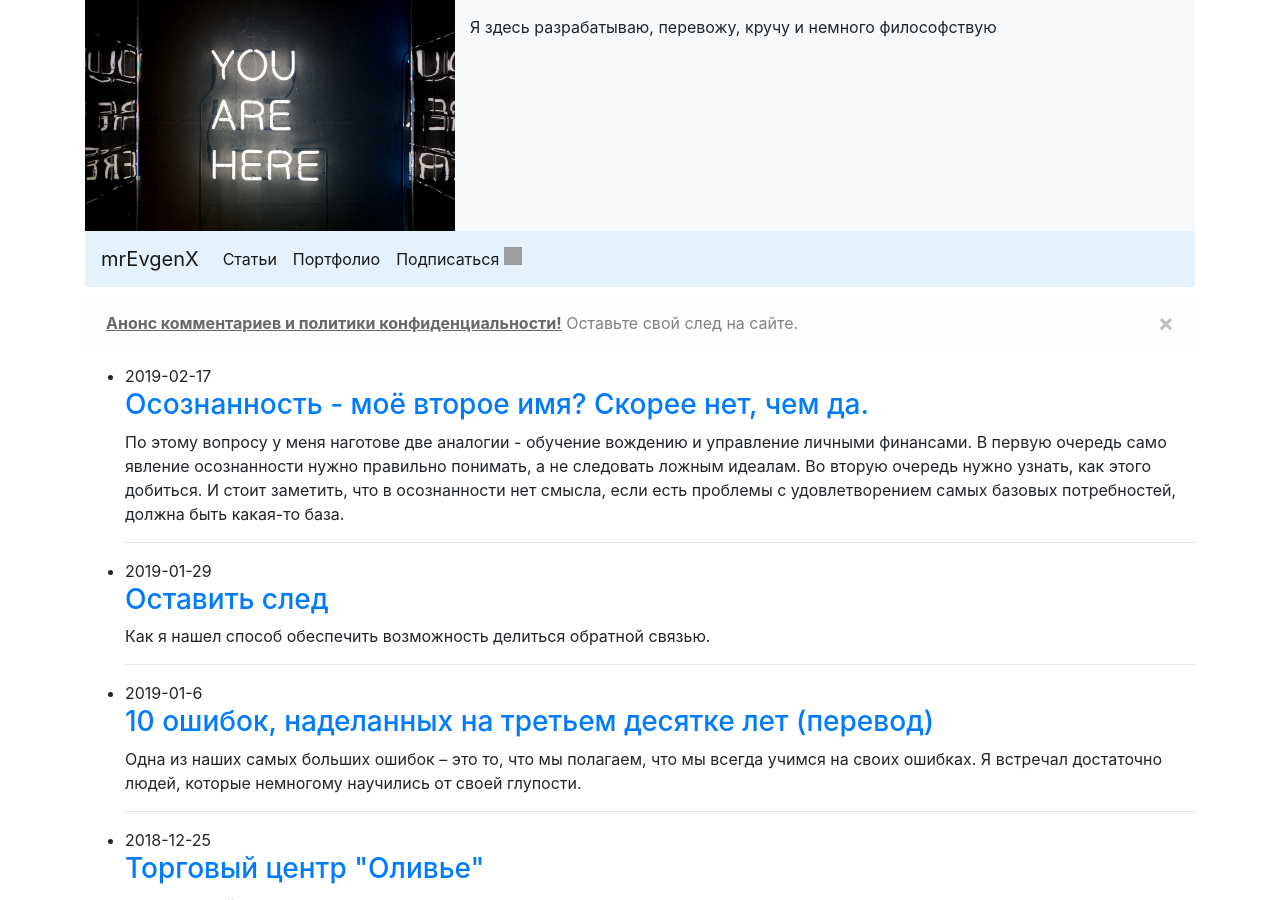
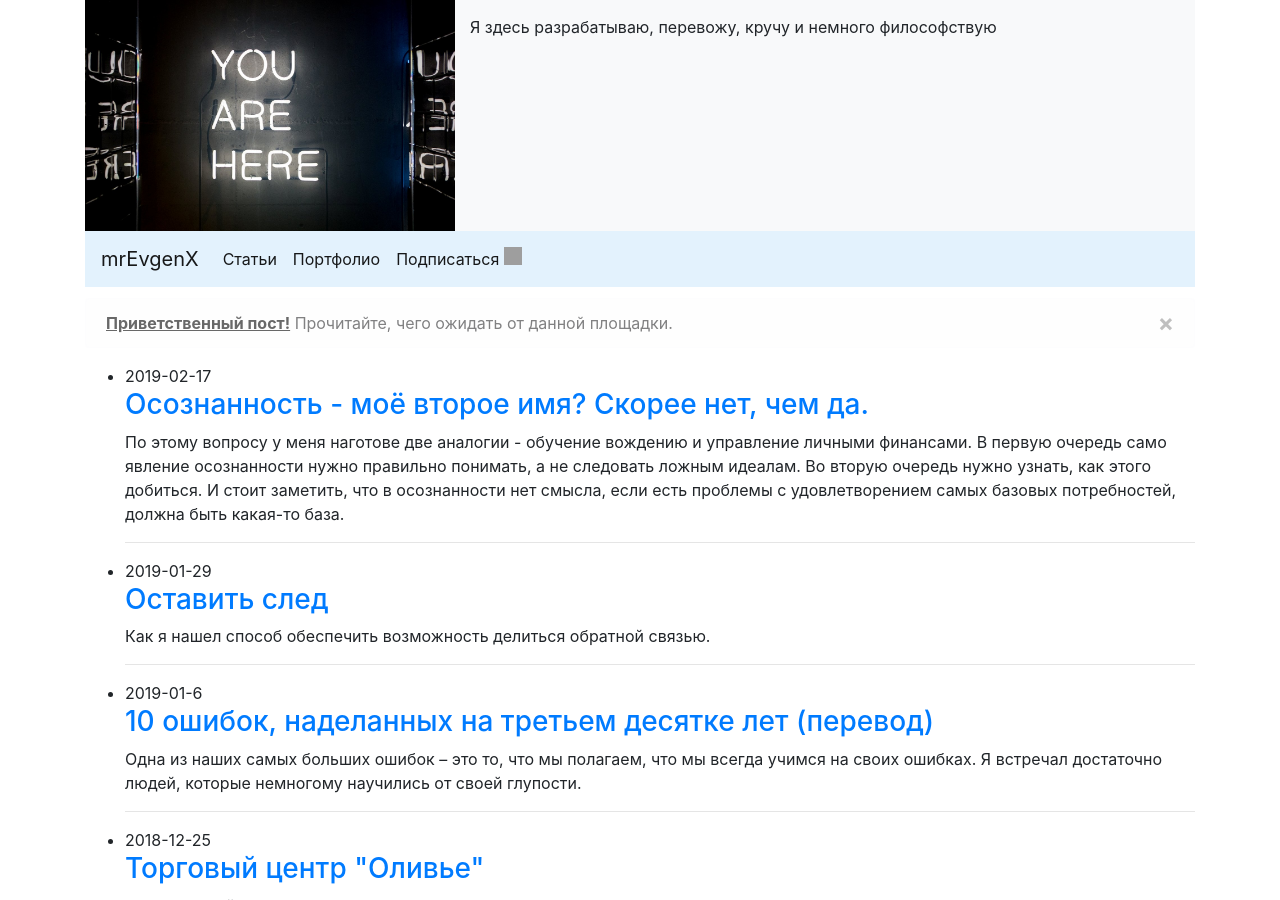
Before and after one commit to mrEvgenX/mrevgenx.github.io, a Jekyll site: the page built from index.md, in a window 1280 px wide and 900 px high. Built offline with Jekyll 4.4.1, drawn with Linux system fonts in a browser that asks for light colours; nearby versions of some CDN libraries; grey boxes are pictures that could not be loaded.

Commit message:
Убрать комментарии

```diff
--- a/_layouts/home.html
+++ b/_layouts/home.html
@@ -11,7 +11,7 @@ layout: default
 
   <div class="alert alert-light alert-dismissible">
     <button type="button" class="close" data-dismiss="alert">&times;</button>
-    <a href="{{ site.baseurl }}{% post_url 2019-01-29-comments-that-matter %}" class="alert-link" style="text-decoration: underline;">Анонс комментариев и политики конфиденциальности!</a> Оставьте свой след на сайте.
+    <a href="{{ site.baseurl }}{% post_url 2018-12-18-initial-post %}" class="alert-link" style="text-decoration: underline;">Приветственный пост!</a> Прочитайте, чего ожидать от данной площадки.
   </div>
 
   {%- if site.posts.size > 0 -%}
```
